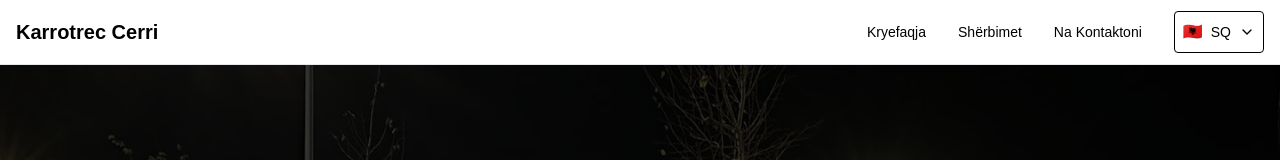
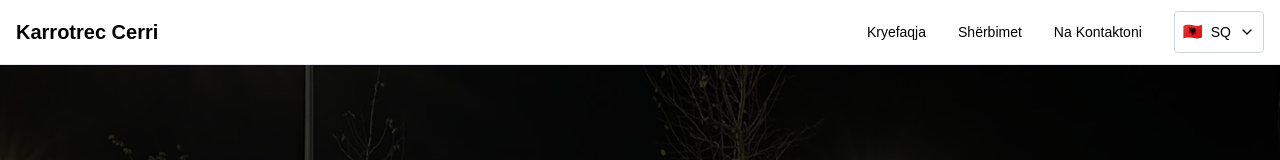
Before and after one commit to arberlisaj/karrotrec-cerri, a Next.js app: page /sq in a window 1280 px wide. Shown: the top 160 px of the page. Built offline with nearby package versions, Linux system fonts and the light colour scheme.

Commit message:
fix: Add missing border color to language dropdown button

```diff
--- a/app/components/LanguageDropdown.tsx
+++ b/app/components/LanguageDropdown.tsx
@@ -37,7 +37,7 @@ export default function LanguageDropdown() {
     <div className="relative" ref={ref}>
       <button
         onClick={() => setIsOpen((s) => !s)}
-        className="flex items-center gap-2 p-2 border rounded"
+        className="flex items-center gap-2 p-2 border border-gray-300 rounded"
       >
         <span>{current === "en" ? "🇺🇸" : "🇦🇱"}</span>
         <span className="text-sm font-medium">{current.toUpperCase()}</span>
```
